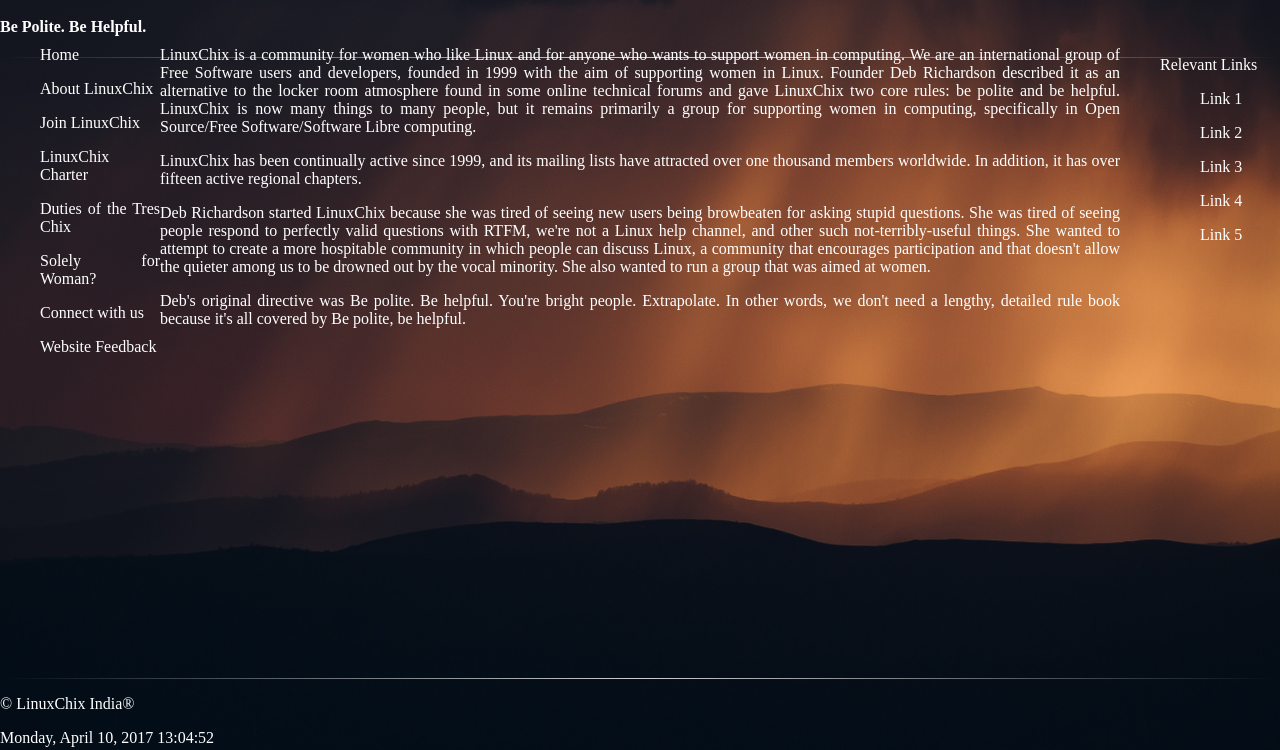
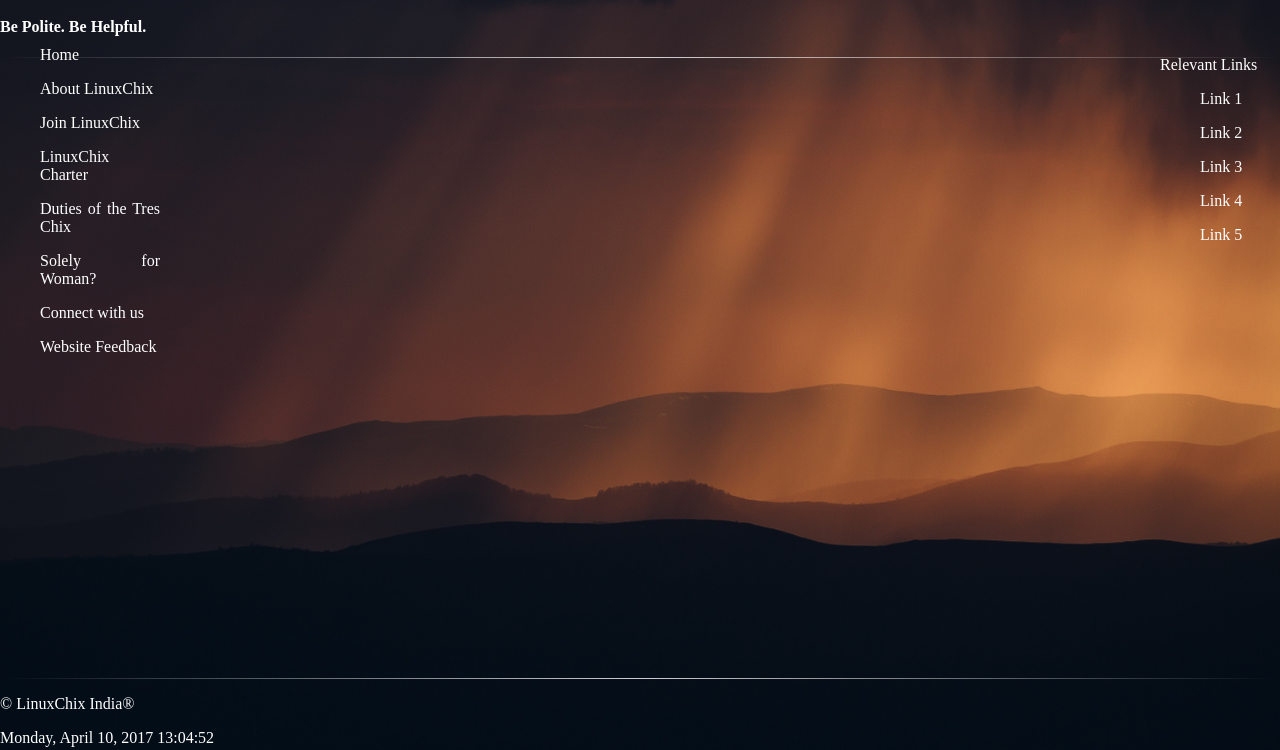
Before and after one commit to ajaxish/dev, a plain HTML site: page index.html in a window 1280 px wide. Both pictures are taken after a click on the link "About LinuxChix". Shown: the part 50-800 px from the top of the page. Drawn offline with nearby package versions, Linux system fonts and the light colour scheme.

Commit message:
Update index.html

```diff
--- a/index.html
+++ b/index.html
@@ -200,17 +200,13 @@ var ta = document.getElementById('contentdiv');
 var x = new XMLHttpRequest;
 x.open("GET", "about.html");
 x.onreadystatechange =function(){
-v.style.pointerEvents="auto";
-v.style.cursor="pointer";
 ta.innerHTML = x.responseText;
 }
 function func(){
-//x.abort();
-//x.open("GET", "about.html");
-//ta.innerHTML=x.responseText;
+x.open("GET", "about.html");
+ta.innerHTML=x.responseText;
 x.send();
-v.style.pointerEvents="none";
-v.style.cursor="default";
+x.abort();
 }
 
 if(v.addEventListener)
```
